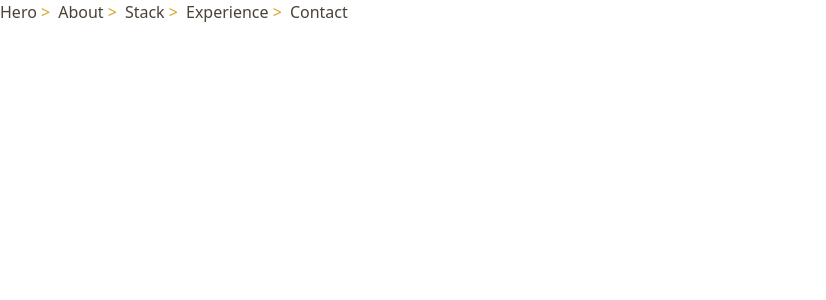
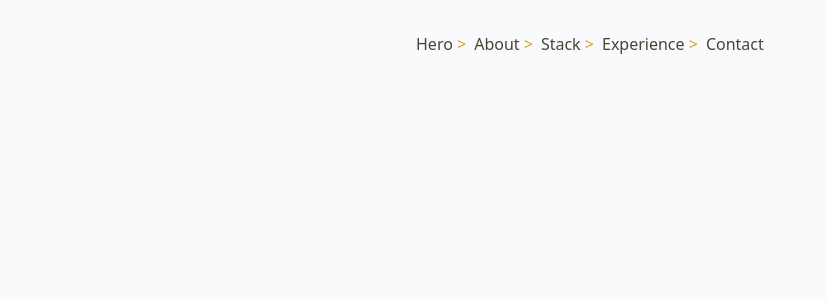
Before and after one commit to Ariff-dev/Portfolio, a React (Vite) app: page / in a window 1280 px wide. Shown: the top 300 px of the page, without its empty margins (0-826 px from the left). Built offline with nearby package versions, Linux system fonts and the light colour scheme.

Commit message:
feat: Content Size

```diff
--- a/src/App.tsx
+++ b/src/App.tsx
@@ -1,11 +1,12 @@
 import { Navbar } from "./components"
+import { PrimaryLayout } from "./layout/PrimaryLayout"
 
 function App() {
 
   return (
-    <>
+    <PrimaryLayout>
       <Navbar/>
-    </>
+    </PrimaryLayout>
   )
 }
 
--- a/src/index.css
+++ b/src/index.css
@@ -7,4 +7,17 @@
     --complementary: #736B60;
     --contrast: #EDE7D9;
     --background: #ffffff;
+
+
 }
+
+
+@layer components {
+  .app-container {
+    @apply min-h-screen justify-center bg-gray-50 px-4 py-8;
+  }
+
+  .app-content {
+    @apply w-full max-w-md mx-auto;
+  }
+}
--- /dev/null
+++ b/src/layout/PrimaryLayout.tsx
@@ -0,0 +1,11 @@
+import type { ReactNode } from "react"
+
+export const PrimaryLayout = ({ children }: { children: ReactNode }) => {
+  return (
+    <div className="app-container">
+  <div className="app-content">
+    {children}
+  </div>
+</div>
+  )
+}
```
